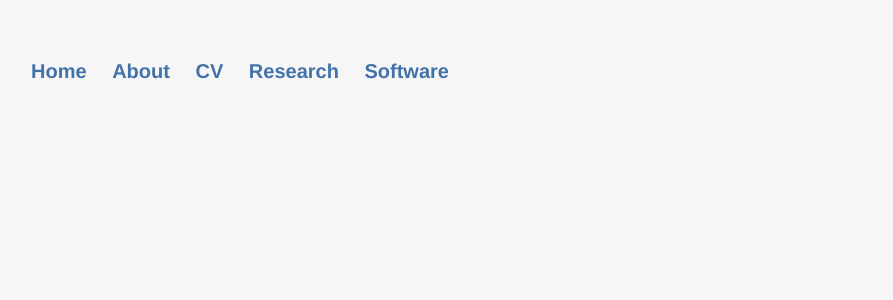
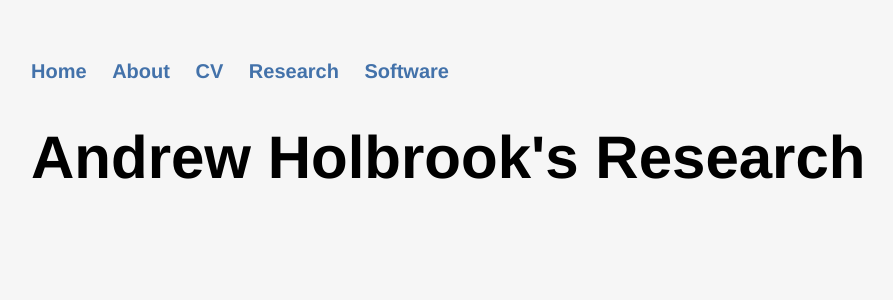
Before and after one commit to andrewjholbrook/andrewjholbrook.github.io, a Jekyll site: the page built from research.html, in a window 1280 px wide. Shown: the top 300 px of the page, without its empty margins (161-1054 px from the left). Built offline with Jekyll 4.4.1, drawn with Linux system fonts in a browser that asks for light colours.

Commit message:
Update research.html

```diff
--- a/research.html
+++ b/research.html
@@ -2,3 +2,6 @@
 layout: default
 title: Andrew J. Holbrook
 ---
+<div class="blurb">
+	<h1>Andrew Holbrook's Research</h1>
+</div><!-- /.blurb -->
```
